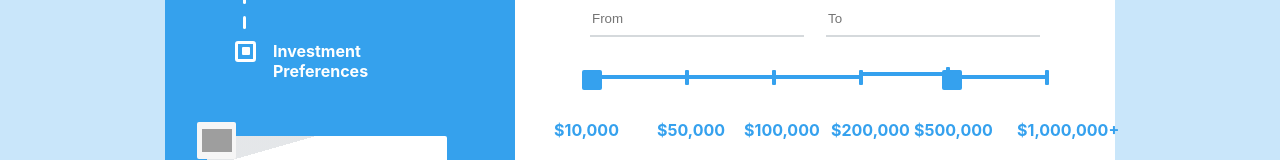
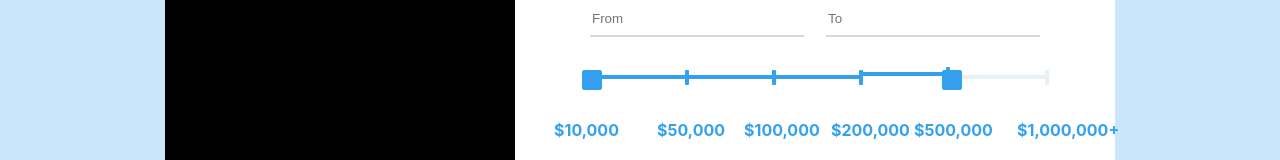
Before and after one commit to Ciprian420/react-login-page, a React (Create React App) app: page / in a window 1280 px wide. Shown: the part 336-496 px from the top of the page. Built offline with nearby package versions, Linux system fonts and the light colour scheme; grey boxes are pictures that could not be loaded; a web font is replaced by a local one.

Commit message:
Sidebar complete

```diff
--- a/src/Components/Investment/Investment.js
+++ b/src/Components/Investment/Investment.js
@@ -2,12 +2,12 @@
     Label, H5, Para, Detailssecond, InputContainer, Slider, Link,
     AccreditContainer, AccreditContainer2, Accredit, AccreditInput } from "./Investment.style"
 import MoneyProgressBar from "../MoneyProgressBar/MoneyProgressBar";
-import SideBar from "../SideBar/SideBar";
+import InvSideBar from "../Investment/InvSideBar";
 
 const Container2 = () => {
     return (
         <ContMain>
-            <SideBarContainer><SideBar/></SideBarContainer>
+            <SideBarContainer><InvSideBar/></SideBarContainer>
             <Details>
                 <Detailssecond>
                 <Header>
--- a/src/Components/Investment/Investment.style.js
+++ b/src/Components/Investment/Investment.style.js
@@ -124,10 +124,15 @@
 flex-direction: row;
 `
 export const AccreditContainer2 = styled.div`
+display: flex;
+text-align: center;
+justify-content: flex-start;
 border: 2px solid black;
 border-radius: 5px;
 margin-right: 10px;
 height: 30px;
+margin-top: 10px;
+padding-right: 20px;
 `
 export const Accredit = styled(H4)`
 margin-top: 0;
--- a/src/Components/MoneyProgressBar/MoneyProgressBar.js
+++ b/src/Components/MoneyProgressBar/MoneyProgressBar.js
@@ -1,5 +1,5 @@
 import React from "react";
-import { Square, OrizontalLine, VerticalLine, Container, Price } from "./MoneyProgressBarStyle";
+import { Square, OrizontalLine, OrizontalLineIC, VerticalLine, VerticalLineIC, Container, Price } from "./MoneyProgressBarStyle";
 import {findAllByDisplayValue} from "@testing-library/react";
 
 
@@ -46,11 +46,11 @@
             <Square><Price>$500,000</Price></Square>
 
             <div>
-                <OrizontalLine>
-                    <VerticalLine>
+                <OrizontalLineIC>
+                    <VerticalLineIC>
                         <Price>$1,000,000+</Price>
-                    </VerticalLine>
-                </OrizontalLine>
+                    </VerticalLineIC>
+                </OrizontalLineIC>
             </div>
         </Container>
     )
--- a/src/Components/MoneyProgressBar/MoneyProgressBarStyle.js
+++ b/src/Components/MoneyProgressBar/MoneyProgressBarStyle.js
@@ -18,14 +18,29 @@
 flex-direction: row-reverse;
 width: 87px;
 height: 4px;
-background-color: #35a1ee
+background-color: #35a1ee;
+`
+export const OrizontalLineIC = styled.div`
+margin-top: 10px;
+display: flex;
+align-items: center;
+flex-direction: row-reverse;
+width: 87px;
+height: 4px;
+background-color: #e9f0f6;
 `
 
 export const VerticalLine = styled.div`
 border-radius: 1px;
 width: 4px;
 height: 15px;
-background-color: #35a1ee
+background-color: #35a1ee;
+`
+export const VerticalLineIC = styled.div`
+border-radius: 1px;
+width: 4px;
+height: 15px;
+background-color: #e9f0f6;
 `
 
 export const Container = styled.div`
```
